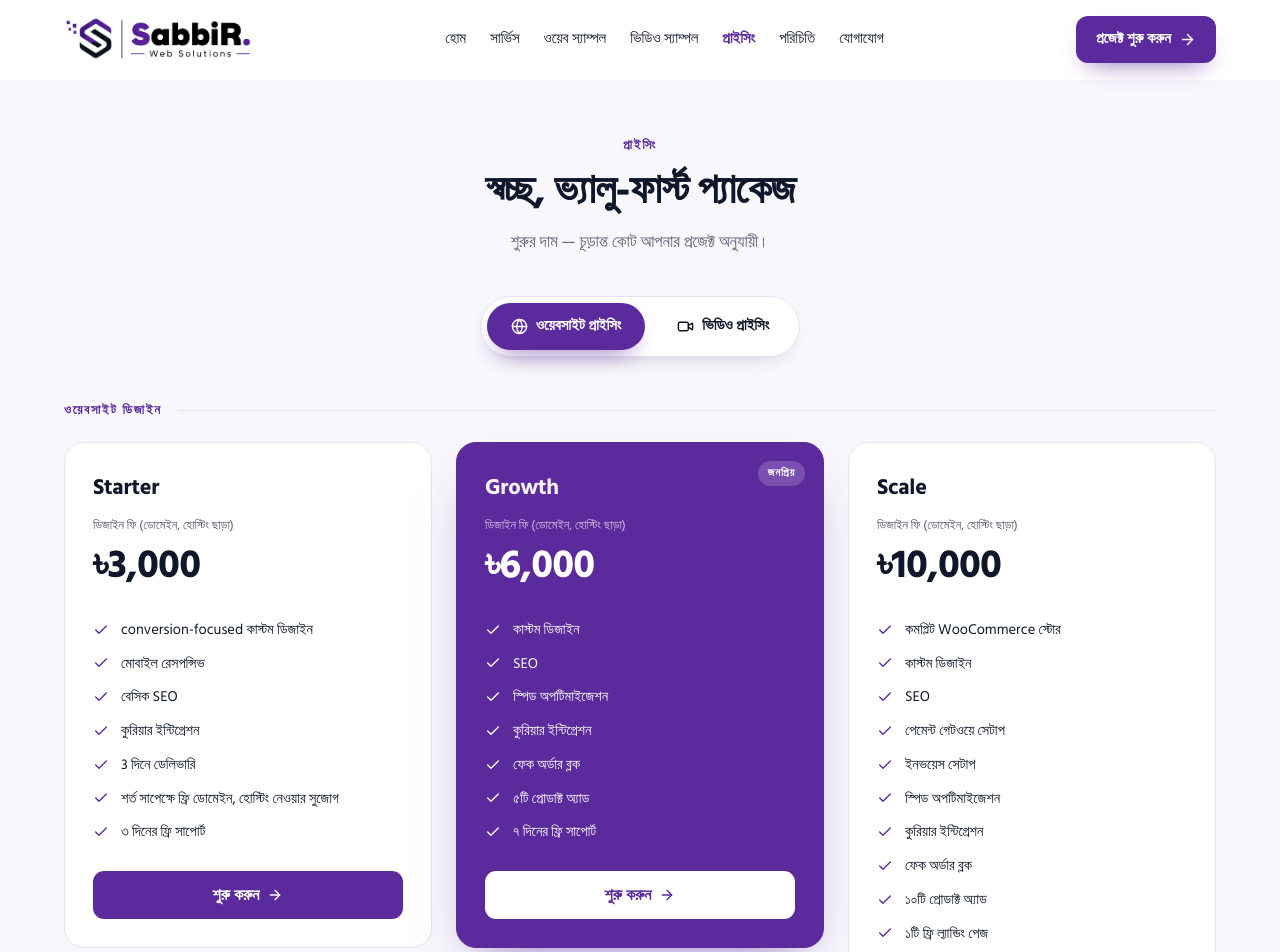
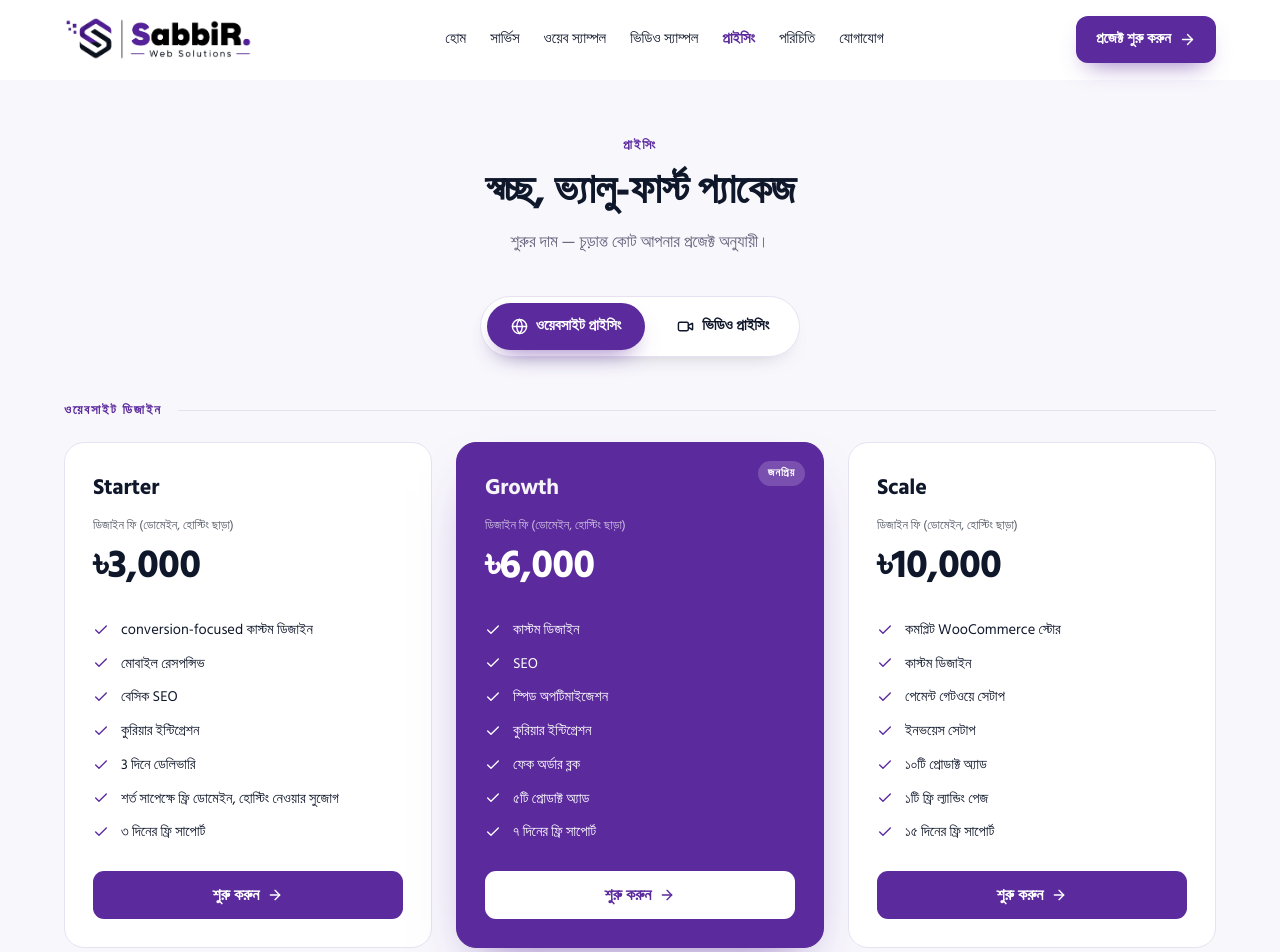
Before and after one commit to sourov6580/sabbir-web-solutions, a Next.js app: page /pricing in a window 1280 px wide. Shown: the top 952 px of the page. Built offline with nearby package versions, Linux system fonts and the light colour scheme.

Commit message:
Update site.js

```diff
--- a/content/site.js
+++ b/content/site.js
@@ -203,7 +203,7 @@ export const pricing = {
       plans: [
         { name: "Starter", price: "৳3,000", feats: ["conversion-focused কাস্টম ডিজাইন", "মোবাইল রেসপন্সিভ", "বেসিক SEO", "কুরিয়ার ইন্টিগ্রেশন", "3 দিনে ডেলিভারি", "শর্ত সাপেক্ষে ফ্রি ডোমেইন, হোস্টিং নেওয়ার সুজোগ", "৩ দিনের ফ্রি সাপোর্ট"] },
         { name: "Growth", price: "৳6,000", featured: true, feats: ["কাস্টম ডিজাইন", "SEO", "স্পিড অপটিমাইজেশন", "কুরিয়ার ইন্টিগ্রেশন", "ফেক অর্ডার ব্লক", "৫টি প্রোডাক্ট অ্যাড", "৭ দিনের ফ্রি সাপোর্ট"] },
-        { name: "Scale", price: "৳10,000", feats: ["কমপ্লিট WooCommerce স্টোর", "কাস্টম ডিজাইন", "SEO", "পেমেন্ট গেটওয়ে সেটাপ", "ইনভয়েস সেটাপ", "স্পিড অপটিমাইজেশন", "কুরিয়ার ইন্টিগ্রেশন", "ফেক অর্ডার ব্লক", "১০টি প্রোডাক্ট অ্যাড", "১টি ফ্রি ল্যান্ডিং পেজ", "১৫ দিনের ফ্রি সাপোর্ট"] },
+        { name: "Scale", price: "৳10,000", feats: ["কমপ্লিট WooCommerce স্টোর", "কাস্টম ডিজাইন", "পেমেন্ট গেটওয়ে সেটাপ", "ইনভয়েস সেটাপ", "১০টি প্রোডাক্ট অ্যাড", "১টি ফ্রি ল্যান্ডিং পেজ", "১৫ দিনের ফ্রি সাপোর্ট"] },
       ],
     },
     {
```
